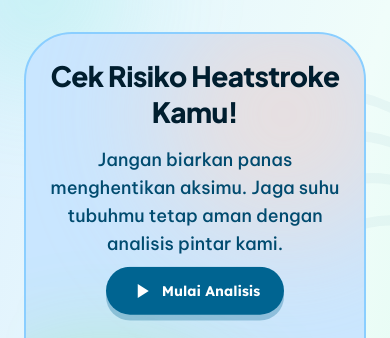
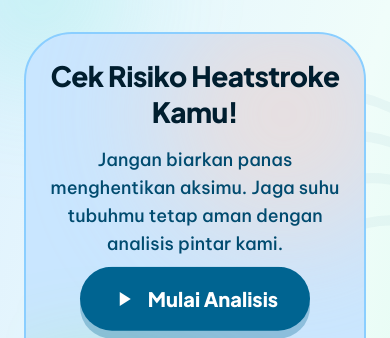
Before and after one commit to isvara08/responsi-kb-sistem-fuzzy, a Flask app: page / in a window 390 px wide. Shown: the top 338 px of the page. Run offline with Flask 3, Linux system fonts and the light colour scheme; some libraries are stand-ins or nearby versions.

Commit message:
Adjust Mulai Analisis button size for better fit

```diff
--- a/templates/index.html
+++ b/templates/index.html
@@ -313,8 +313,8 @@
 <p class="font-body-lg text-body-lg text-on-primary-fixed-variant animate-slide-left opacity-0 delay-100 text-center md:text-left">
                     Jangan biarkan panas menghentikan aksimu. Jaga suhu tubuhmu tetap aman dengan analisis pintar kami.
                 </p>
-<a href="/pertanyaan" class="squish-click bg-primary text-on-primary font-label-bold text-label-bold py-3 sm:py-4 px-6 sm:px-8 rounded-full shadow-[0_6px_0_0_rgba(0,100,145,0.3)] hover:brightness-110 transition-all w-fit flex items-center gap-2 animate-bounce-slow animate-pulse-glow mx-auto md:mx-0">
-<span class="material-symbols-outlined" style="font-variation-settings: 'FILL' 1;">play_arrow</span>
+<a href="/pertanyaan" class="squish-click bg-primary text-on-primary font-headline-md text-headline-md py-4 sm:py-5 px-8 sm:px-12 rounded-full shadow-[0_8px_0_0_rgba(0,100,145,0.3)] hover:brightness-110 transition-all w-fit flex items-center gap-3 animate-bounce-slow animate-pulse-glow mx-auto md:mx-0">
+<span class="material-symbols-outlined text-2xl sm:text-3xl" style="font-variation-settings: 'FILL' 1;">play_arrow</span>
                     Mulai Analisis
                 </a>
 </div>
```
